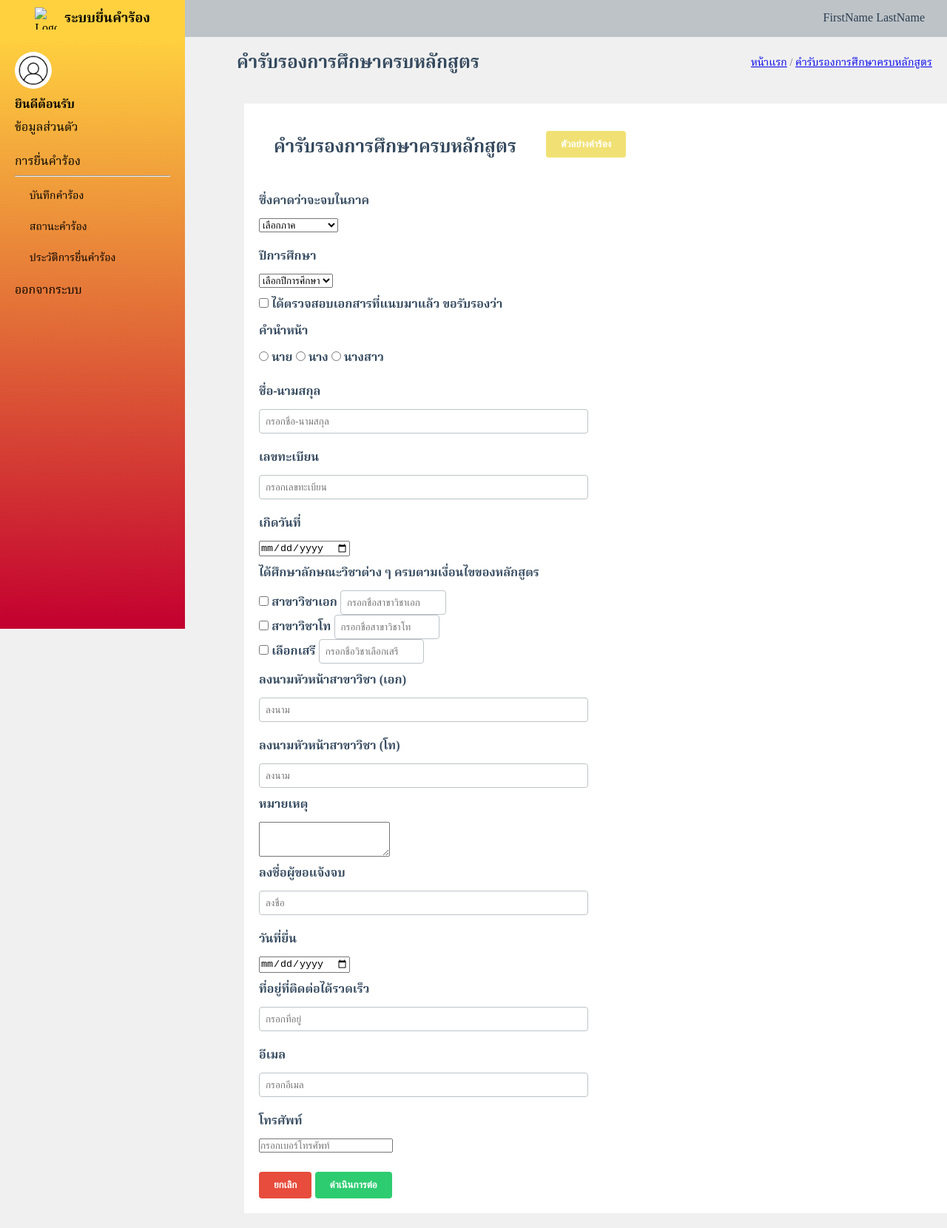
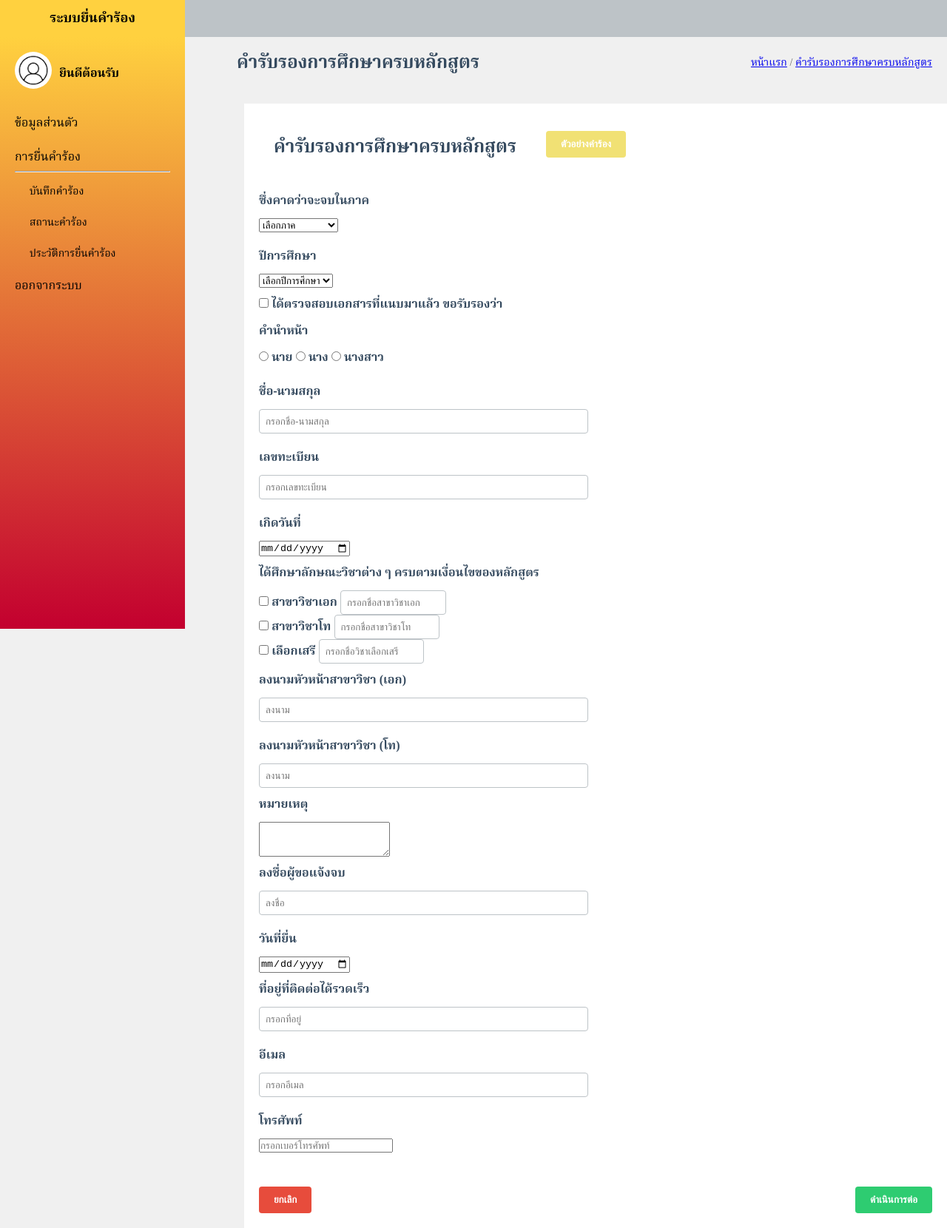
Before and after one commit to Chonr/cs261--group7-650001, a plain HTML site: page form/form3.html in a window 1280 px wide. Shown: the whole page at 74% size. Drawn offline with Linux system fonts and the light colour scheme; files that its build step writes are made by us from their sources.

Commit message:
21th commit: re form3

```diff
--- a/form/form3.html
+++ b/form/form3.html
@@ -4,17 +4,17 @@
     <meta charset="UTF-8">
     <meta name="viewport" content="width=device-width, initial-scale=1.0">
     <title>คำรับรองการศึกษาครบหลักสูตร</title>
-    <link rel="stylesheet" href="styles2.css">
+    <link href="https://fonts.googleapis.com/css2?family=Noto+Serif+Thai:wght@400;700&display=swap" rel="stylesheet"> <!--import font-->
+    <link rel="stylesheet" href="../css/styles2.css">
 </head>
 <body>
         <!-- Top Bar -->
         <div class="top-bar">
             <div class="top-bar-left">
-                <img src="logo.png" alt="Logo" class="logo">
                 <span class="top-bar-title">ระบบยื่นคำร้อง</span>
             </div>
             <div class="top-bar-right">
-                <span>FirstName LastName</span>
+                <span><p id="displayNameTH"></p></span>
             </div>
         </div>
 
@@ -31,12 +31,14 @@
         <!-- Sidebar -->
         <div class="container">
             <aside class="sidebar">
+                <div class="profile-info">
                     <div class="profile-icon">
                         <img src="../img/UserProfile.jpg" alt="User Icon">
                     </div>
                     <div class="profile-text">
                         <p><strong>ยินดีต้อนรับ</strong></p>
                         <p id="displayNameTH"></p>
+                    </div>
                 </div>
                 <nav>
                     <ul>
@@ -153,11 +155,14 @@
 
             </div>
             <br>
-            <div class="form-buttons">
+            <div class="buttons">
                 <button type="button" class="cancel">ยกเลิก</button>
-                <button type="submit" class="submit">ดำเนินการต่อ</button>
+                <button class="submit">ดำเนินการต่อ</button>
             </div>
         </form>
     </div>
+
+    <script src="../js/script.js"></script>
+
 </body>
 </html>
```
Lines whose indentation alone changed are shown as unchanged.
